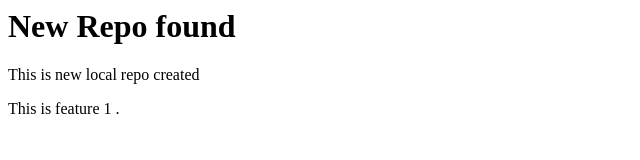
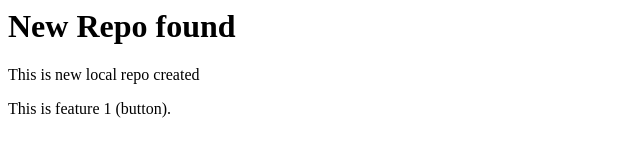
Before and after one commit to codingwithitminaan/localRepo, a plain HTML site: page index.html in a window 1280 px wide. Shown: the full height of the page, 0-640 px from the left. Drawn offline with Linux system fonts and the light colour scheme.

```diff
--- a/index.html
+++ b/index.html
@@ -1,3 +1,3 @@
 <h1>New Repo found</h1>
 <p>This is new local repo created</p>
-<p>This is feature 1 .</p>
+<p>This is feature 1 (button).</p>
```
